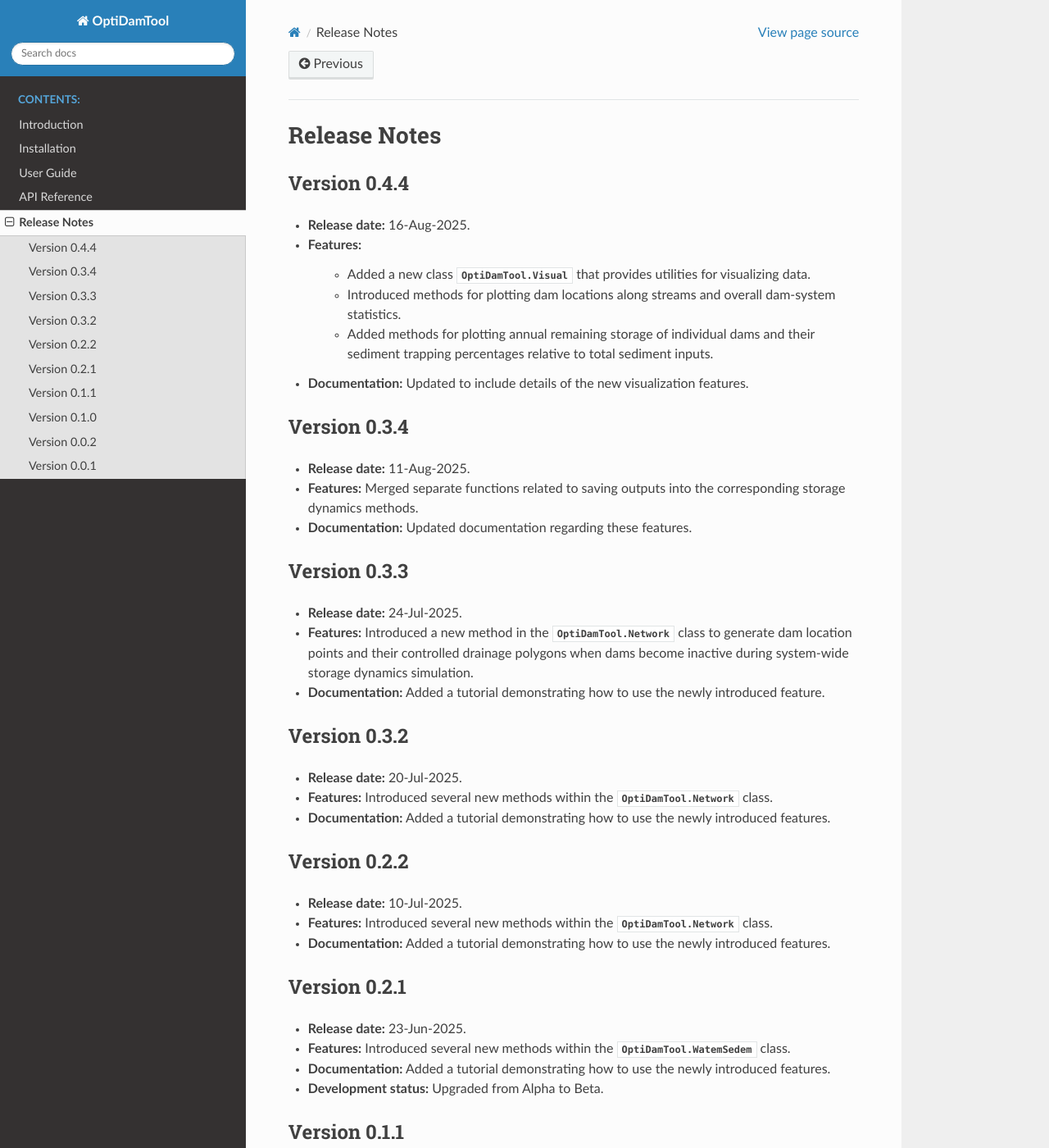
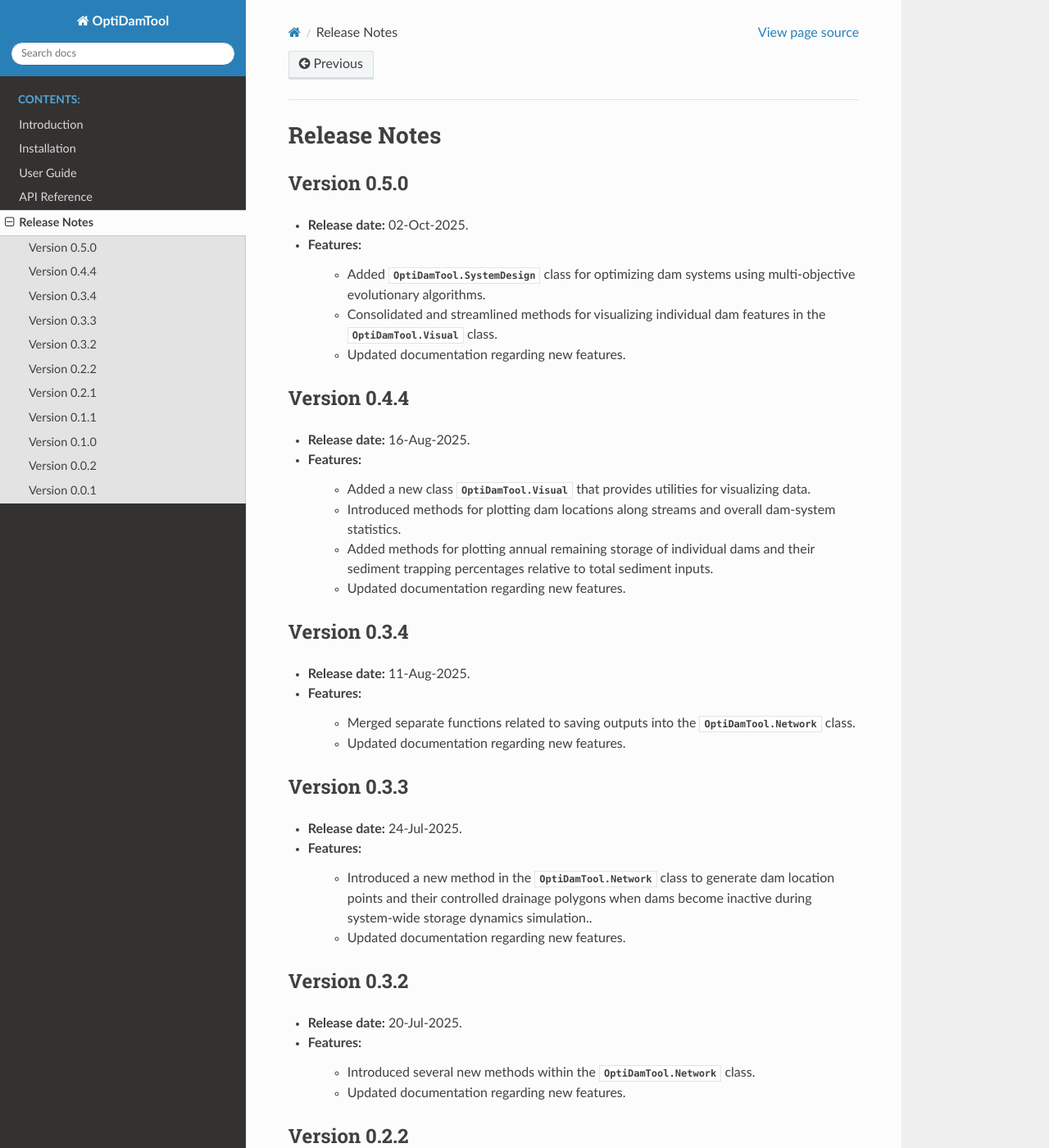
Before and after one commit to debpal/OptiDamTool, a Sphinx documentation site: the page built from docs/changelog.rst, in a window 1280 px wide and 1400 px high. Shown: the whole window at 82% size. Built offline with Sphinx 7.4.7 and the Read the Docs theme 3.1.0, drawn with Linux system fonts in a browser that asks for light colours; some of the changed text lies outside the part shown.

Commit message:
add changelog for version 0.5.0

```diff
--- a/docs/changelog.rst
+++ b/docs/changelog.rst
@@ -1,6 +1,17 @@
 ===============
 Release Notes
 ===============
+
+Version 0.5.0
+---------------
+
+* **Release date:** 02-Oct-2025.
+
+* **Features:**
+
+    * Added :class:`OptiDamTool.SystemDesign` class for optimizing dam systems using multi-objective evolutionary algorithms.
+    * Consolidated and streamlined methods for visualizing individual dam features in the :class:`OptiDamTool.Visual` class.
+    * Updated documentation regarding new features.
 
 Version 0.4.4
 ---------------
@@ -12,8 +23,7 @@ Version 0.4.4
     * Added a new class :class:`OptiDamTool.Visual` that provides utilities for visualizing data.
     * Introduced methods for plotting dam locations along streams and overall dam-system statistics.
     * Added methods for plotting annual remaining storage of individual dams and their sediment trapping percentages relative to total sediment inputs.
-
-* **Documentation:** Updated to include details of the new visualization features.
+    * Updated documentation regarding new features.
 
 
 Version 0.3.4
@@ -21,9 +31,10 @@ Version 0.3.4
 
 * **Release date:** 11-Aug-2025.
 
-* **Features:** Merged separate functions related to saving outputs into the corresponding storage dynamics methods.
+* **Features:**
 
-* **Documentation:** Updated documentation regarding these features.
+    * Merged separate functions related to saving outputs into the :class:`OptiDamTool.Network` class.
+    * Updated documentation regarding new features.
 
 
 Version 0.3.3
@@ -31,10 +42,12 @@ Version 0.3.3
 
 * **Release date:** 24-Jul-2025.
 
-* **Features:** Introduced a new method in the :class:`OptiDamTool.Network` class to generate dam location points and their
-  controlled drainage polygons when dams become inactive during system-wide storage dynamics simulation.
+* **Features:**
 
-* **Documentation:** Added a tutorial demonstrating how to use the newly introduced feature.
+    * Introduced a new method in the :class:`OptiDamTool.Network` class to generate dam location points and their
+      controlled drainage polygons when dams become inactive during system-wide storage dynamics simulation..
+    * Updated documentation regarding new features.
+
 
 
 Version 0.3.2
@@ -42,9 +55,10 @@ Version 0.3.2
 
 * **Release date:** 20-Jul-2025.
 
-* **Features:** Introduced several new methods within the :class:`OptiDamTool.Network` class.
+* **Features:**
 
-* **Documentation:** Added a tutorial demonstrating how to use the newly introduced features.
+    * Introduced several new methods within the :class:`OptiDamTool.Network` class.
+    * Updated documentation regarding new features.
 
 
 Version 0.2.2
@@ -52,9 +66,10 @@ Version 0.2.2
 
 * **Release date:** 10-Jul-2025.
 
-* **Features:** Introduced several new methods within the :class:`OptiDamTool.Network` class.
+* **Features:**
 
-* **Documentation:** Added a tutorial demonstrating how to use the newly introduced features.
+    * Introduced several new methods within the :class:`OptiDamTool.Network` class.
+    * Updated documentation regarding new features.
 
 
 Version 0.2.1
@@ -62,9 +77,10 @@ Version 0.2.1
 
 * **Release date:** 23-Jun-2025.
 
-* **Features:** Introduced several new methods within the :class:`OptiDamTool.WatemSedem` class.
+* **Features:**
 
-* **Documentation:** Added a tutorial demonstrating how to use the newly introduced features.
+    * Introduced several new methods within the :class:`OptiDamTool.WatemSedem` class.
+    * Updated documentation regarding new features.
 
 * **Development status:** Upgraded from Alpha to Beta.
 
@@ -74,9 +90,10 @@ Version 0.1.1
 
 * **Release date:** 10-Jun-2025.
 
-* **Features:** Introduced new methods within the :class:`OptiDamTool.WatemSedem` and :class:`OptiDamTool.Network` classes.
+* **Features:**
 
-* **Documentation:** Added a tutorial detailing the usage of the newly introduced features.
+    * Introduced new methods within the :class:`OptiDamTool.WatemSedem` and :class:`OptiDamTool.Network` classes.
+    * Updated documentation regarding new features.
 
 * **Development status:** Upgraded from Pre-Alpha to Alpha.
 
@@ -86,9 +103,10 @@ Version 0.1.0
 
 * **Release date:** 06-Jun-2025.
 
-* **Features:** Introduced a method in the :class:`OptiDamTool.WatemSedem` class.
+* **Features:**
 
-* **Documentation:** Added a tutorial on how to use the newly introduced feature.
+    * Introduced a method in the :class:`OptiDamTool.WatemSedem` class.
+    * Updated documentation regarding new features.
 
 * **Development status:** Upgraded from Planning to Pre-Alpha.
 
```
